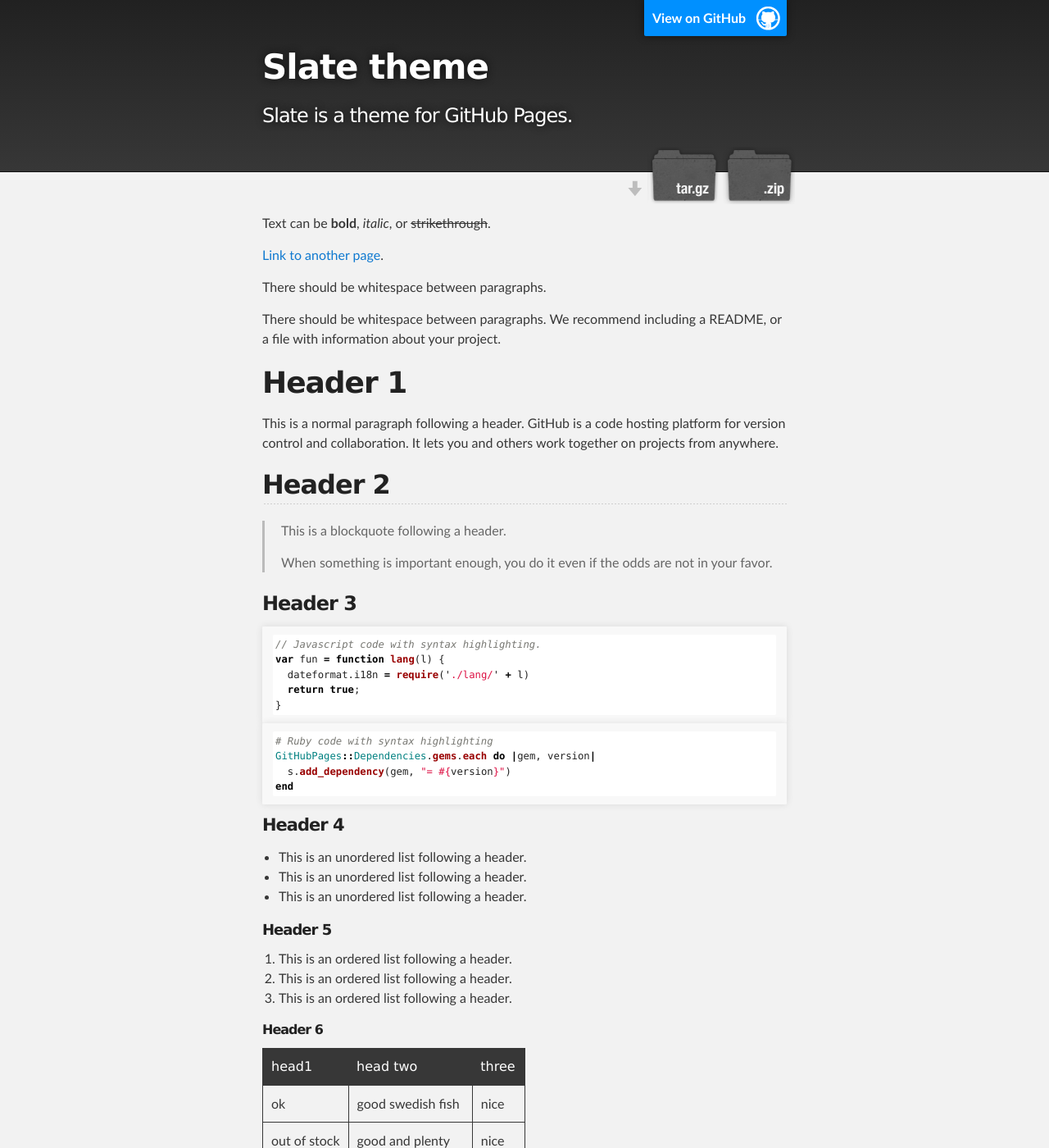
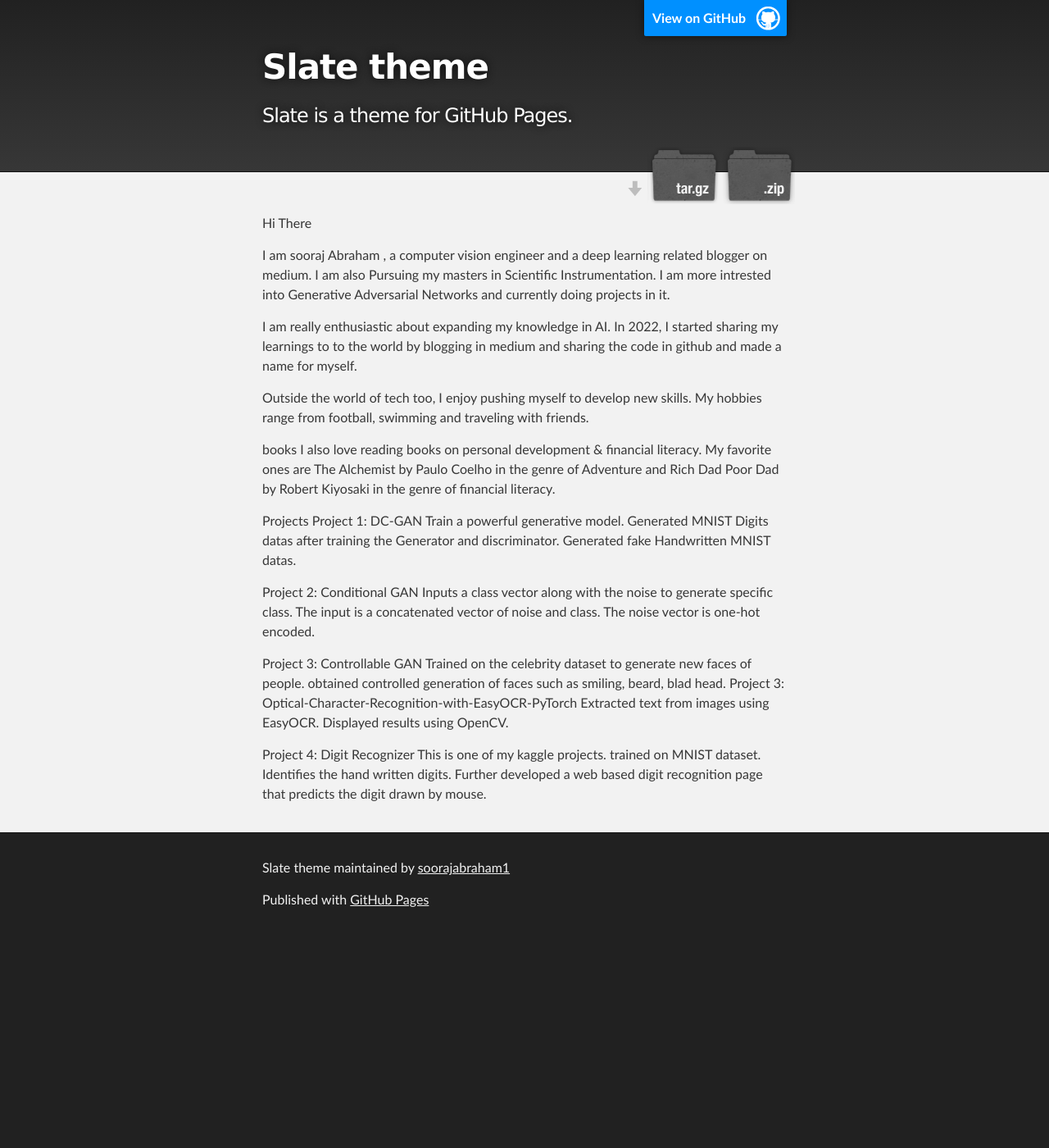
Before and after one commit to soorajabraham1/My-Portfolio, a Jekyll site: the page built from index.md, in a window 1280 px wide and 1400 px high. Shown: the whole window at 82% size. Built offline with Jekyll 4.4.1, drawn with Linux system fonts in a browser that asks for light colours; our own code applies the rules of GitHub Pages for plain Markdown files; some of the changed text lies outside the part shown.

Commit message:
Update index.md

````diff
--- a/index.md
+++ b/index.md
@@ -1,123 +1,35 @@
----
-layout: default
----
+Hi There
 
-Text can be **bold**, _italic_, or ~~strikethrough~~.
+I am sooraj Abraham , a computer vision engineer and a deep learning related blogger on medium. I am also Pursuing my masters in Scientific Instrumentation. I am more intrested into Generative Adversarial Networks and currently doing projects in it.
 
-[Link to another page](./another-page.html).
+I am really enthusiastic about expanding my knowledge in AI. In 2022, I started sharing my learnings to to the world by blogging in medium and sharing the code in github and made a name for myself.
 
-There should be whitespace between paragraphs.
+Outside the world of tech too, I enjoy pushing myself to develop new skills. My hobbies range from football, swimming and traveling with friends.
 
-There should be whitespace between paragraphs. We recommend including a README, or a file with information about your project.
+books I also love reading books on personal development & financial literacy. My favorite ones are The Alchemist by Paulo Coelho in the genre of Adventure and Rich Dad Poor Dad by Robert Kiyosaki in the genre of financial literacy.
 
-# Header 1
-
-This is a normal paragraph following a header. GitHub is a code hosting platform for version control and collaboration. It lets you and others work together on projects from anywhere.
-
-## Header 2
-
-> This is a blockquote following a header.
->
-> When something is important enough, you do it even if the odds are not in your favor.
-
-### Header 3
-
-```js
-// Javascript code with syntax highlighting.
-var fun = function lang(l) {
-  dateformat.i18n = require('./lang/' + l)
-  return true;
-}
-```
-
-```ruby
-# Ruby code with syntax highlighting
-GitHubPages::Dependencies.gems.each do |gem, version|
-  s.add_dependency(gem, "= #{version}")
-end
-```
-
-#### Header 4
-
-*   This is an unordered list following a header.
-*   This is an unordered list following a header.
-*   This is an unordered list following a header.
-
-##### Header 5
-
-1.  This is an ordered list following a header.
-2.  This is an ordered list following a header.
-3.  This is an ordered list following a header.
-
-###### Header 6
-
-| head1        | head two          | three |
-|:-------------|:------------------|:------|
-| ok           | good swedish fish | nice  |
-| out of stock | good and plenty   | nice  |
-| ok           | good `oreos`      | hmm   |
-| ok           | good `zoute` drop | yumm  |
-
-### There's a horizontal rule below this.
-
-* * *
-
-### Here is an unordered list:
-
-*   Item foo
-*   Item bar
-*   Item baz
-*   Item zip
-
-### And an ordered list:
-
-1.  Item one
-1.  Item two
-1.  Item three
-1.  Item four
-
-### And a nested list:
-
-- level 1 item
-  - level 2 item
-  - level 2 item
-    - level 3 item
-    - level 3 item
-- level 1 item
-  - level 2 item
-  - level 2 item
-  - level 2 item
-- level 1 item
-  - level 2 item
-  - level 2 item
-- level 1 item
-
-### Small image
-
-![Octocat](https://github.githubassets.com/images/icons/emoji/octocat.png)
-
-### Large image
-
-![Branching](https://guides.github.com/activities/hello-world/branching.png)
+Projects
+Project 1: DC-GAN
+Train a powerful generative model.
+Generated MNIST Digits datas after training the Generator and discriminator.
+Generated fake Handwritten MNIST datas.
 
 
-### Definition lists can be used with HTML syntax.
+Project 2: Conditional GAN
+Inputs a class vector along with the noise to generate specific class. The input is a concatenated vector of noise and class.
+The noise vector is one-hot encoded.
 
-<dl>
-<dt>Name</dt>
-<dd>Godzilla</dd>
-<dt>Born</dt>
-<dd>1952</dd>
-<dt>Birthplace</dt>
-<dd>Japan</dd>
-<dt>Color</dt>
-<dd>Green</dd>
-</dl>
 
-```
-Long, single-line code blocks should not wrap. They should horizontally scroll if they are too long. This line should be long enough to demonstrate this.
-```
+Project 3: Controllable GAN
+Trained on the celebrity dataset to generate new faces of people.
+obtained controlled generation of faces such as smiling, beard, blad head.
+Project 3: Optical-Character-Recognition-with-EasyOCR-PyTorch
+Extracted text from images using EasyOCR.
+Displayed results using OpenCV.
 
-```
-The final element.
-```
+
+Project 4: Digit Recognizer
+This is one of my kaggle projects.
+trained on MNIST dataset.
+Identifies the hand written digits.
+Further developed a web based digit recognition page that predicts the digit drawn by mouse.
````
